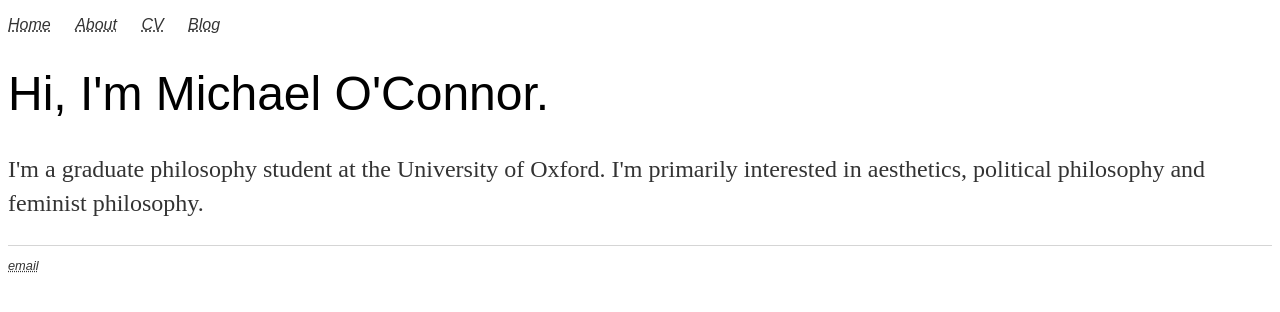
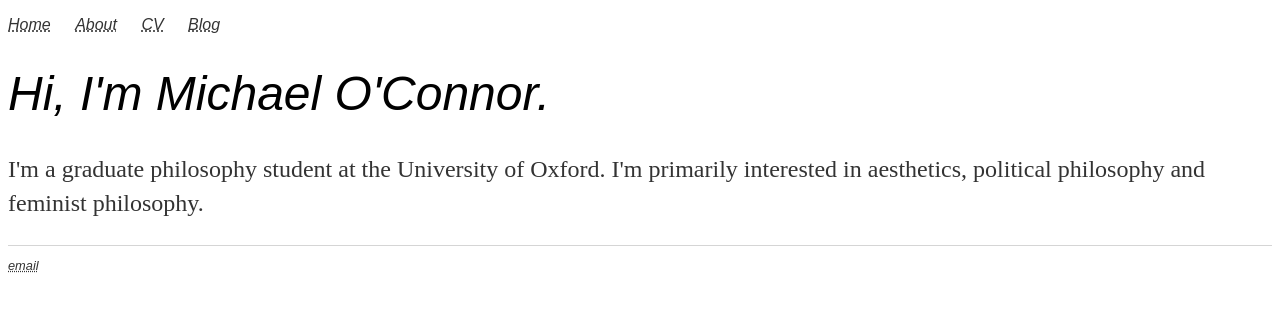
Before and after one commit to MichaelO-Connor/MichaelO-Connor.github.io, a Jekyll site: the page built from index.html, in a window 1280 px wide. Shown: the top 312 px of the page. Built offline with Jekyll 4.4.1, drawn with Linux system fonts in a browser that asks for light colours.

Commit message:
Update main.css

```diff
--- a/css/main.css
+++ b/css/main.css
@@ -24,9 +24,9 @@ a:hover {
 }
 h1 {
     font-size: 3em;
-    font-family: alegreya-sans, sans-serif;
+     font-family: alegreya-sans, sans-serif;
     font-weight: 400;
-    font-style: normal;
+    font-style: italic;
 }
 p {
     font-size: 1.5em;
```
